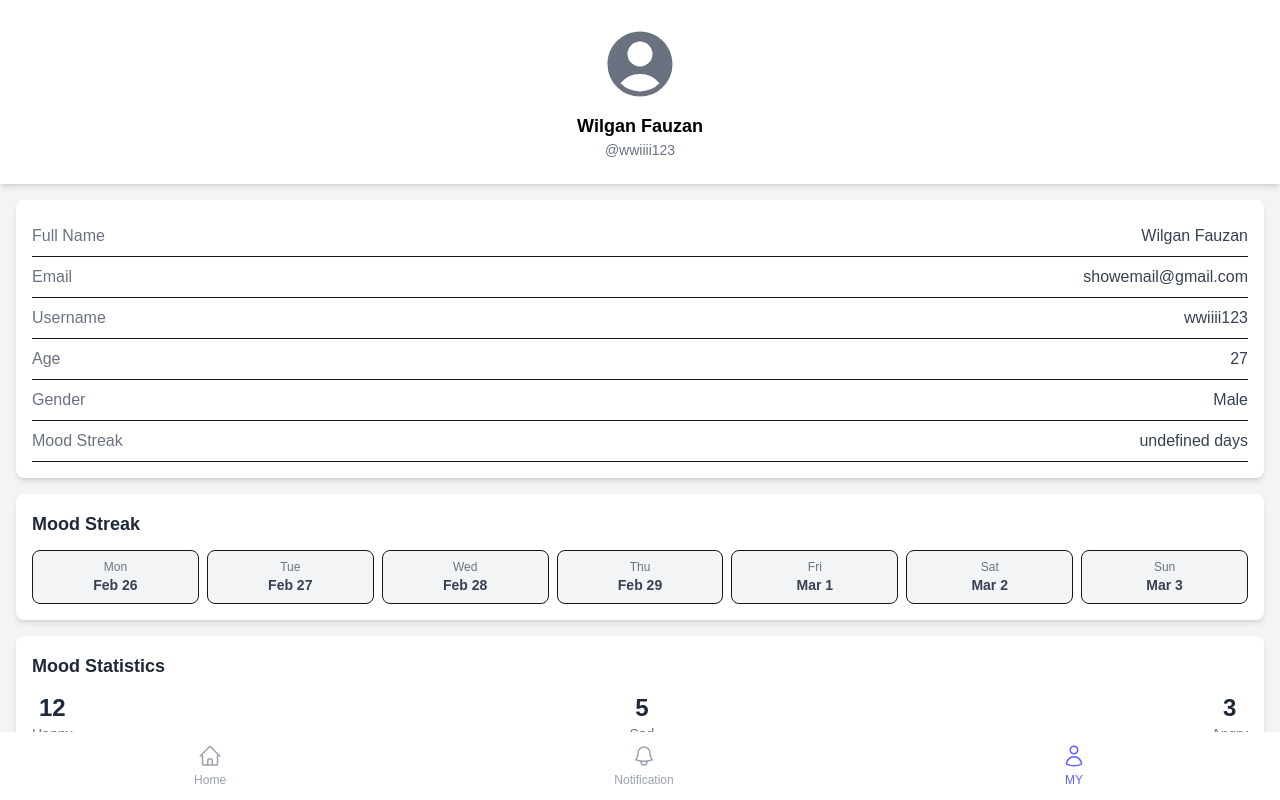
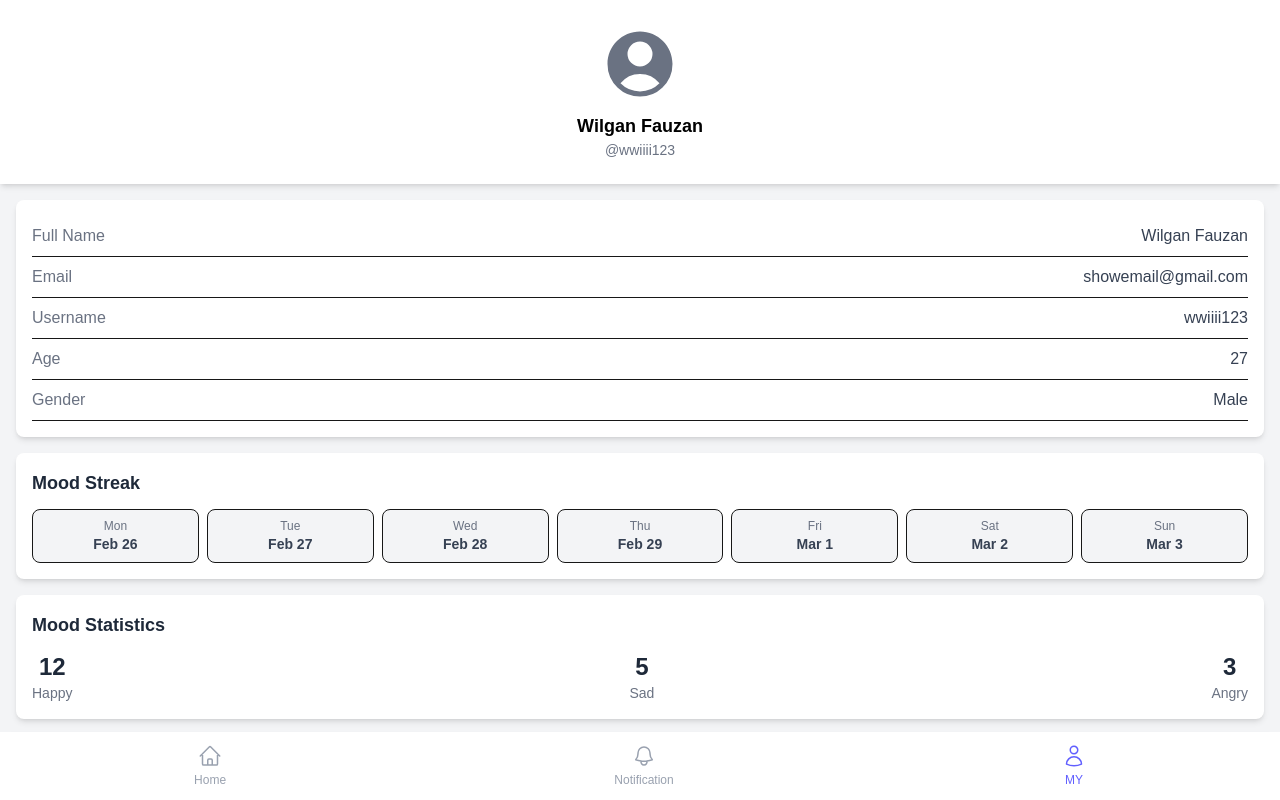
Before and after one commit to has-bi/theramind, a Next.js app: page / in a window 1280 px wide. Built offline with nearby package versions, Linux system fonts and the light colour scheme.

Commit message:
change some error

```diff
--- a/src/app/page.js
+++ b/src/app/page.js
@@ -50,7 +50,6 @@ export default function ProfilePage() {
         <DetailItem label="Username" value={user.username} />
         <DetailItem label="Age" value={user.age} />
         <DetailItem label="Gender" value={user.gender} />
-        <DetailItem label="Mood Streak" value={`${user.moodStreak} days`} />
       </div>
 
       {/* Mood Card */}
```
